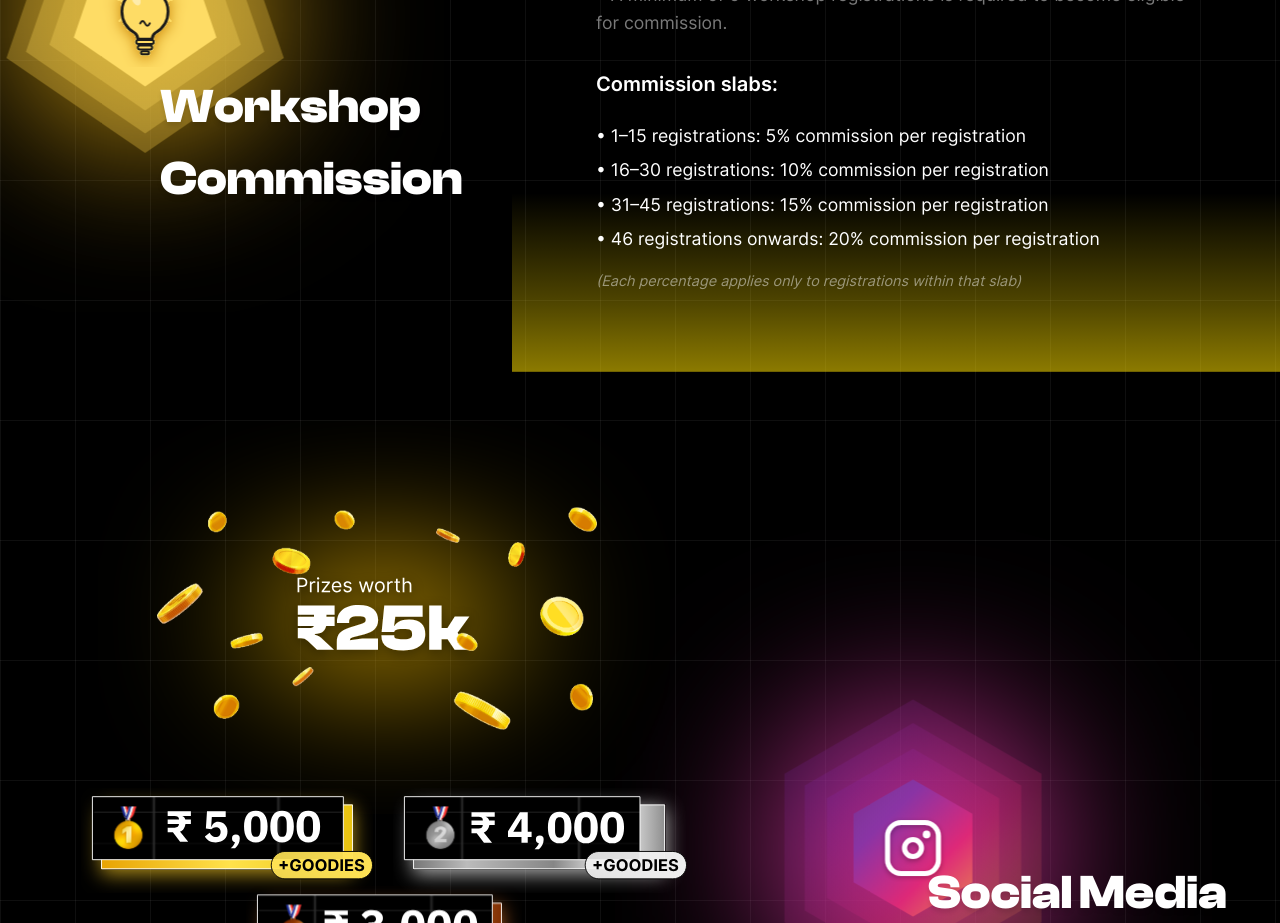
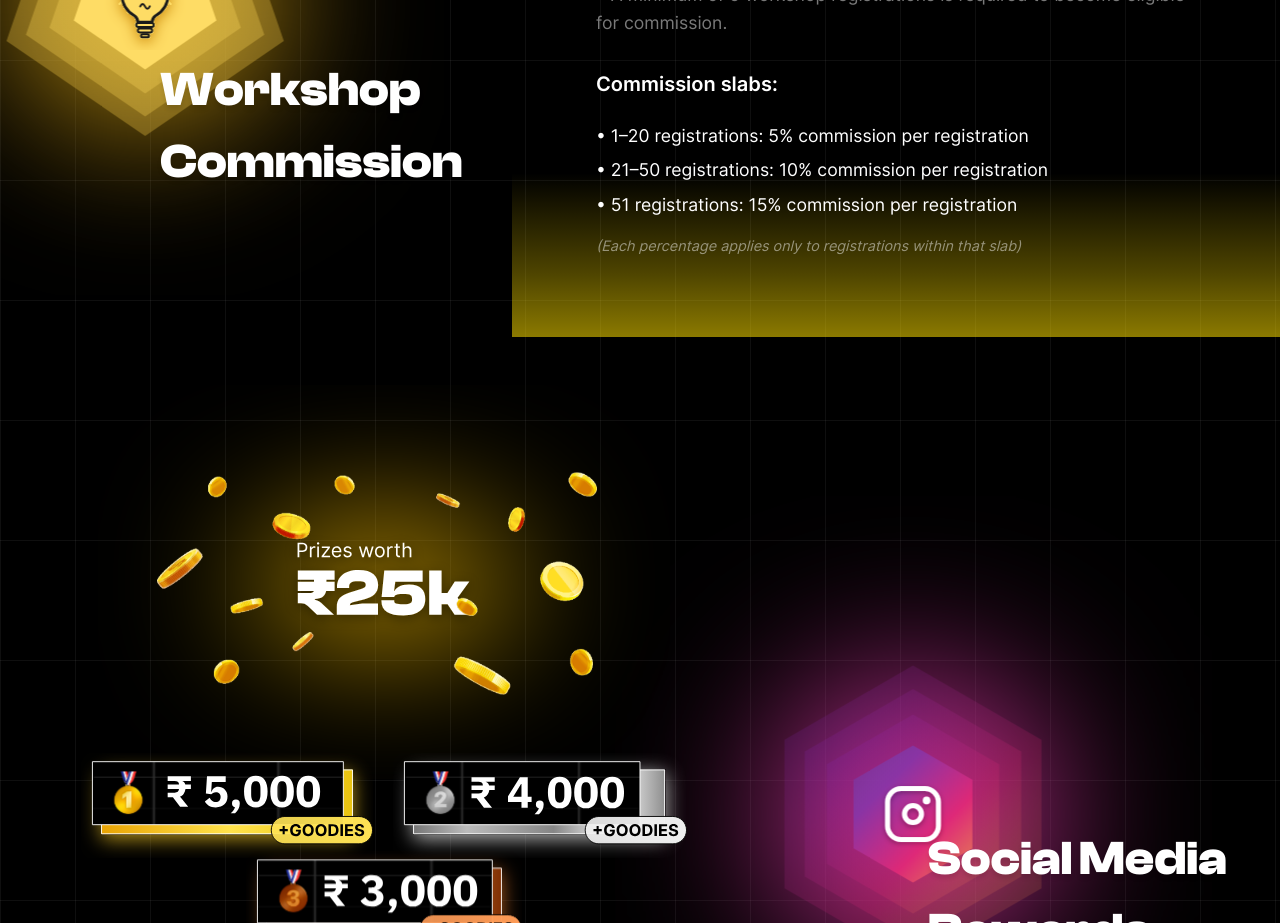
Before and after one commit to Ragam26/ragam26-ca-frontend, a Next.js app: page / in a window 1280 px wide. Shown: the part 1500-2423 px from the top of the page. Built offline with nearby package versions, Linux system fonts and the light colour scheme.

Commit message:
changed workshop commission slabs

```diff
--- a/components/homepage/workshop.js
+++ b/components/homepage/workshop.js
@@ -16,10 +16,9 @@ export default function Workshops() {
 						</p>
 						<h4>Commission slabs:</h4>
 						<ul>
-							<li>• 1–15 registrations: 5% commission per registration</li>
-							<li>• 16–30 registrations: 10% commission per registration</li>
-							<li>• 31–45 registrations: 15% commission per registration</li>
-							<li>• 46 registrations onwards: 20% commission per registration</li>
+							<li>• 1–20 registrations: 5% commission per registration</li>
+							<li>• 21–50 registrations: 10% commission per registration</li>
+							<li>• 51 registrations: 15% commission per registration</li>
 						</ul>
 						<p className='reward-rules-note'>
 							(Each percentage applies only to registrations within that slab)
--- a/context/UserContext.js
+++ b/context/UserContext.js
@@ -42,7 +42,7 @@ export default function UserContextWrapper({ children }) {
 					withCredentials: true,
 				}
 			)
-			console.log('Auth Verify Response Data:', data);
+			// console.log('Auth Verify Response Data:', data);
 
 			let currentUser = {
 				name: data.user.name,
```
Also changed, not shown: pages/dashboard/referrals.js (+5 -5 lines).
